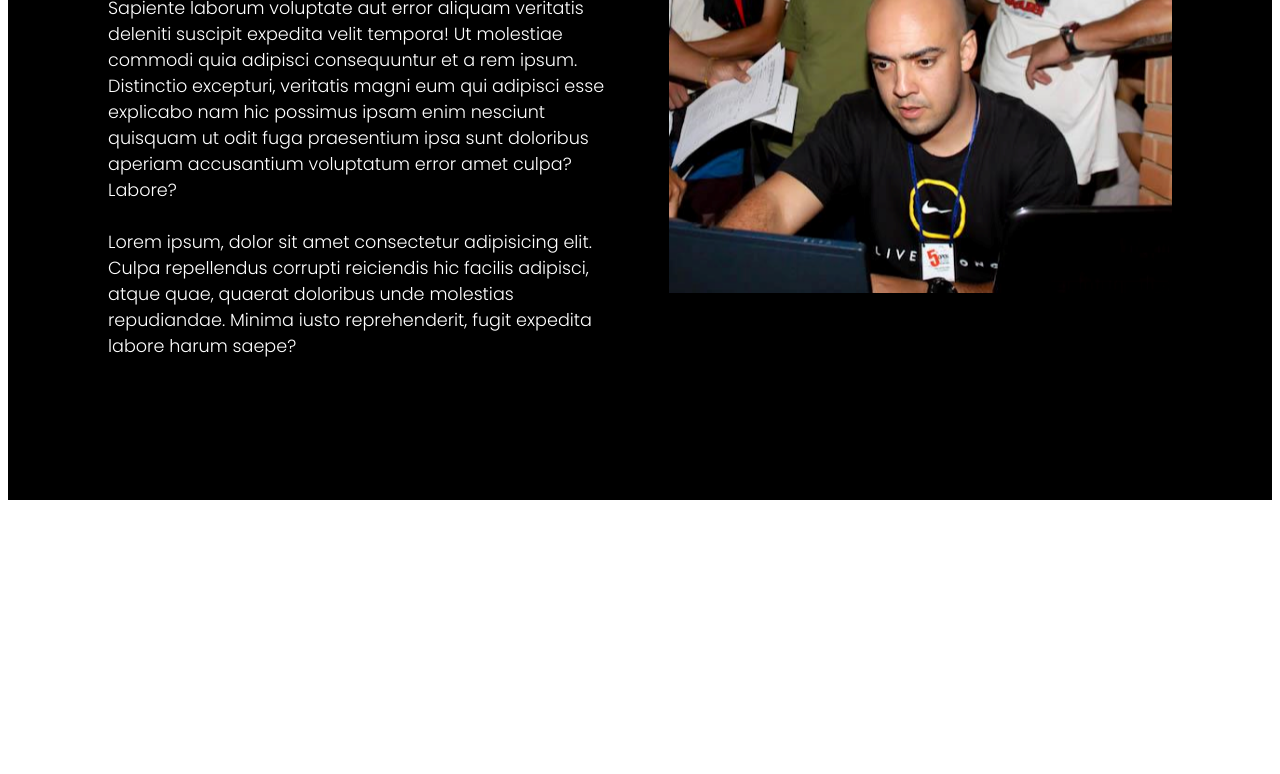
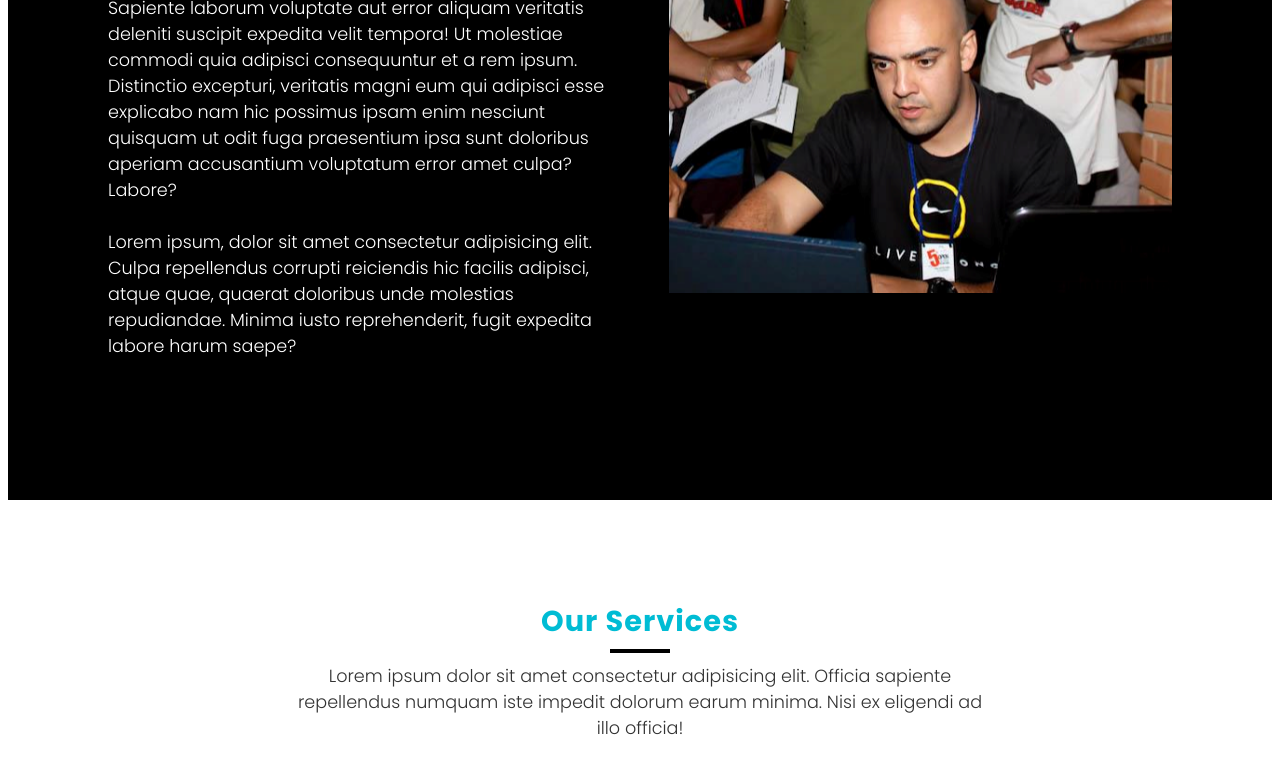
Before and after one commit to fl4viooliveira/fl4viooliveira.github.io, a Svelte app: page / in a window 1280 px wide. Shown: the part 1108-1882 px from the top of the page. Before the commit the page ends 1608 px from the top, so only its background shows below. Built offline with nearby package versions, Linux system fonts and the light colour scheme.

Commit message:
services page logic is done

```diff
--- a/src/Home.svelte
+++ b/src/Home.svelte
@@ -7,7 +7,7 @@
 </svelte:head>
 
 <div class="toggle" class:active on:click={() => active= !active}></div>
-
+<!-- Home Page -->
 <section class="banner" id="home">
     <div class="imgSidebar">
         <img src="/images/bg.jpg" alt="">
@@ -29,7 +29,7 @@
         </ul>
     </div>
 </section>
-
+<!-- About-Us Page -->
 <section class="about" id="about">
     <div class="title white">
         <h2>About Us</h2>
@@ -47,14 +47,21 @@
         </div>
     </div>
 </section>
+<!-- Services Page -->
+<section class="services" id="services">
+    <div class="title">
+        <h2>Our Services</h2>
+        <p>Lorem ipsum dolor sit amet consectetur adipisicing elit. Officia sapiente repellendus numquam iste impedit dolorum earum minima. Nisi ex eligendi ad illo officia!</p>
+    </div>
+</section>
 
 <div class="sidebar" class:active on:click={() => active= !active}>
     <ul class="menu">
-        <li><a href="#home">Home</a></li>
-        <li><a href="#about">About</a></li>
-        <li><a href="#0">Services</a></li>
-        <li><a href="#0">Work</a></li>
-        <li><a href="#0">Contact</a></li>
+        <li><a href="#home" class:active on:click={() => active}>Home</a></li>
+        <li><a href="#about" class:active on:click={() => active}>About</a></li>
+        <li><a href="#services" class:active on:click={() => active}>Services</a></li>
+        <li><a href="#0" class:active on:click={() => active}>Work</a></li>
+        <li><a href="#0" class:active on:click={() => active}>Contact</a></li>
     </ul>
 </div>
 
@@ -66,6 +73,7 @@
         padding: 0;
         box-sizing: border-box;
         font-family: 'Poppins', sans-serif;
+        scroll-behavior: smooth;
     }
     .toggle {
         position: fixed;
```
Also changed, not shown: public/build/bundle.css, public/build/bundle.js, 1 other file (tests, documents, lock files or other folders).
